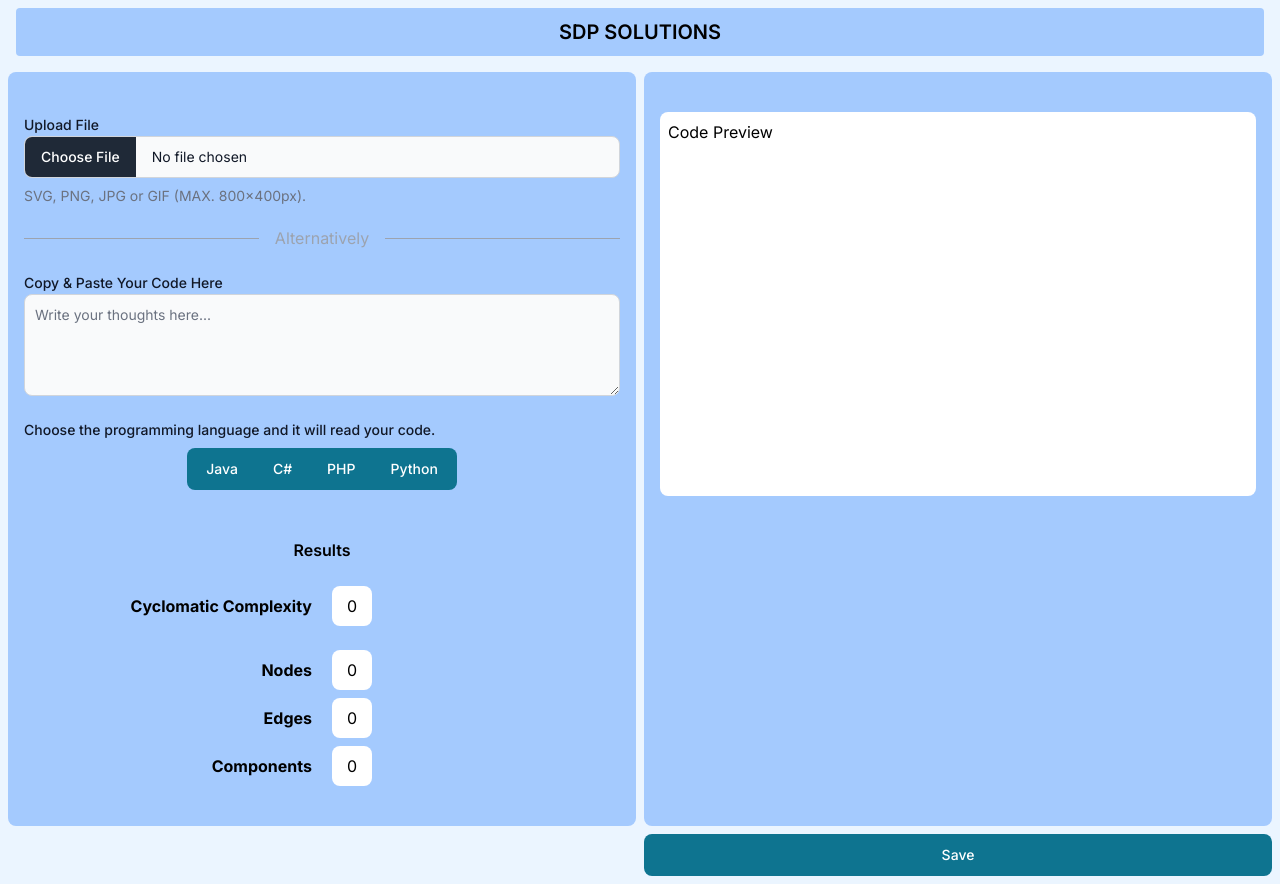
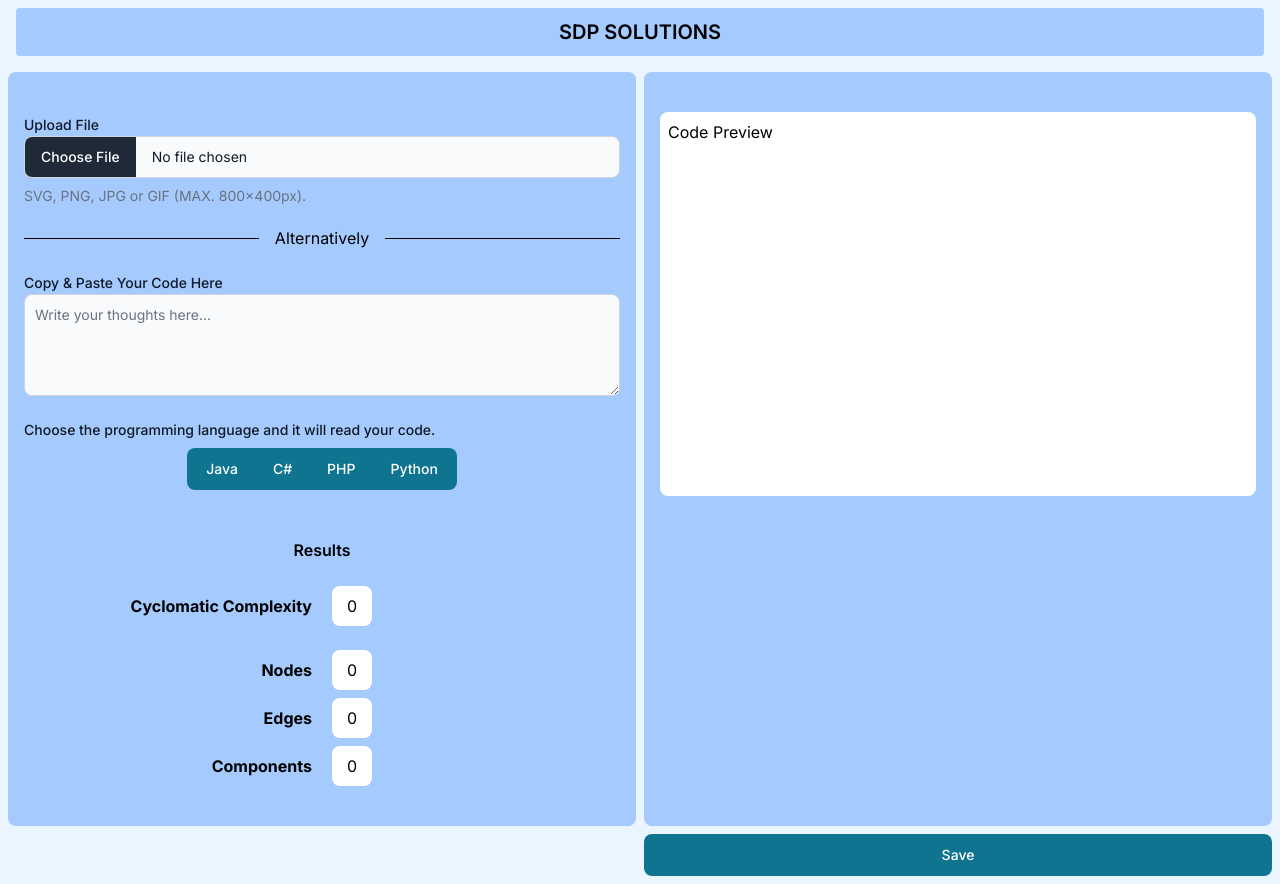
Before and after one commit to SnoodieTheSnoople/sdp-solutions-xp, a Next.js app: page / in a window 1280 px wide. Built offline with nearby package versions, Linux system fonts and the light colour scheme.

Commit message:
Refactor - Divider colour changed.

```diff
--- a/src/components/divider.js
+++ b/src/components/divider.js
@@ -1,9 +1,9 @@
 export default function Divider({children}) {
     return(
         <div className="relative flex py-5 items-center">
-            <div className="flex-grow border-t border-gray-400"></div>
-            <span className="flex-shrink mx-4 text-gray-400">{children}</span>
-            <div className="flex-grow border-t border-gray-400"></div>
+            <div className="flex-grow border-t border-black"></div>
+            <span className="flex-shrink mx-4 text-black">{children}</span>
+            <div className="flex-grow border-t border-black"></div>
         </div>
     );
 }
```
